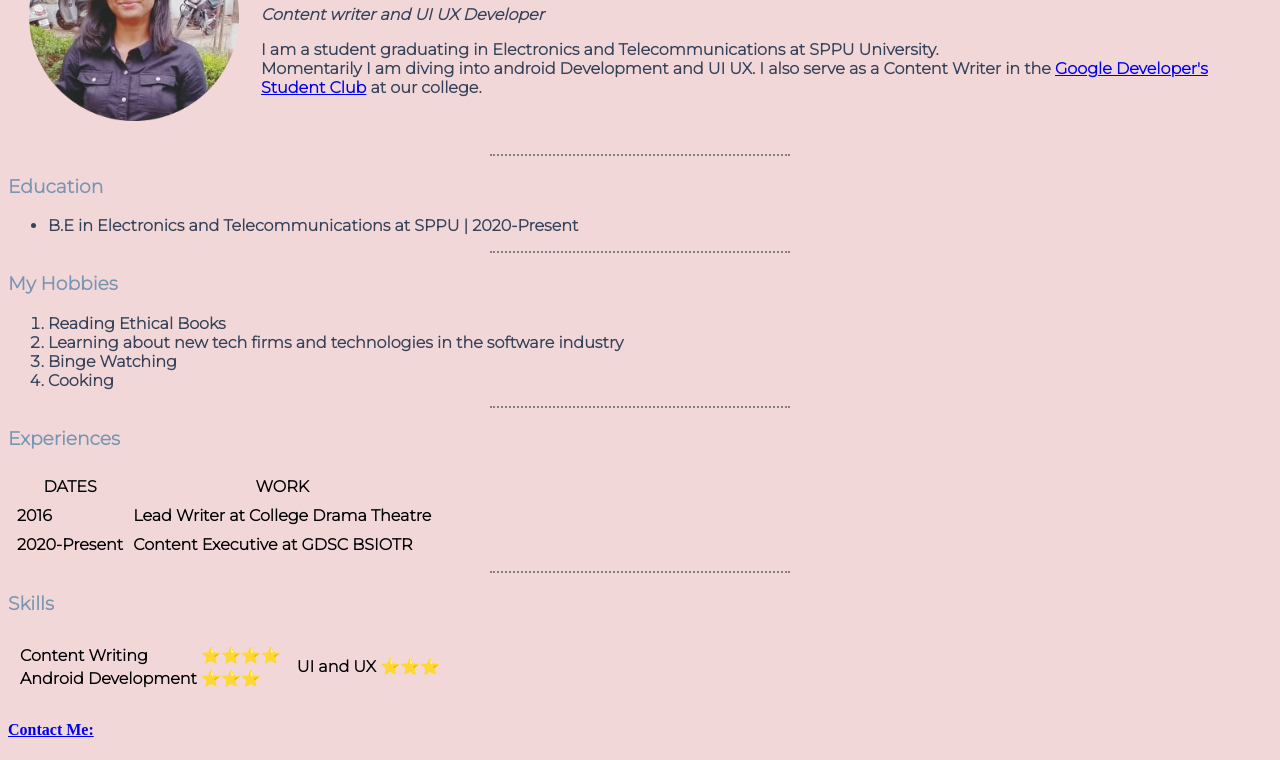
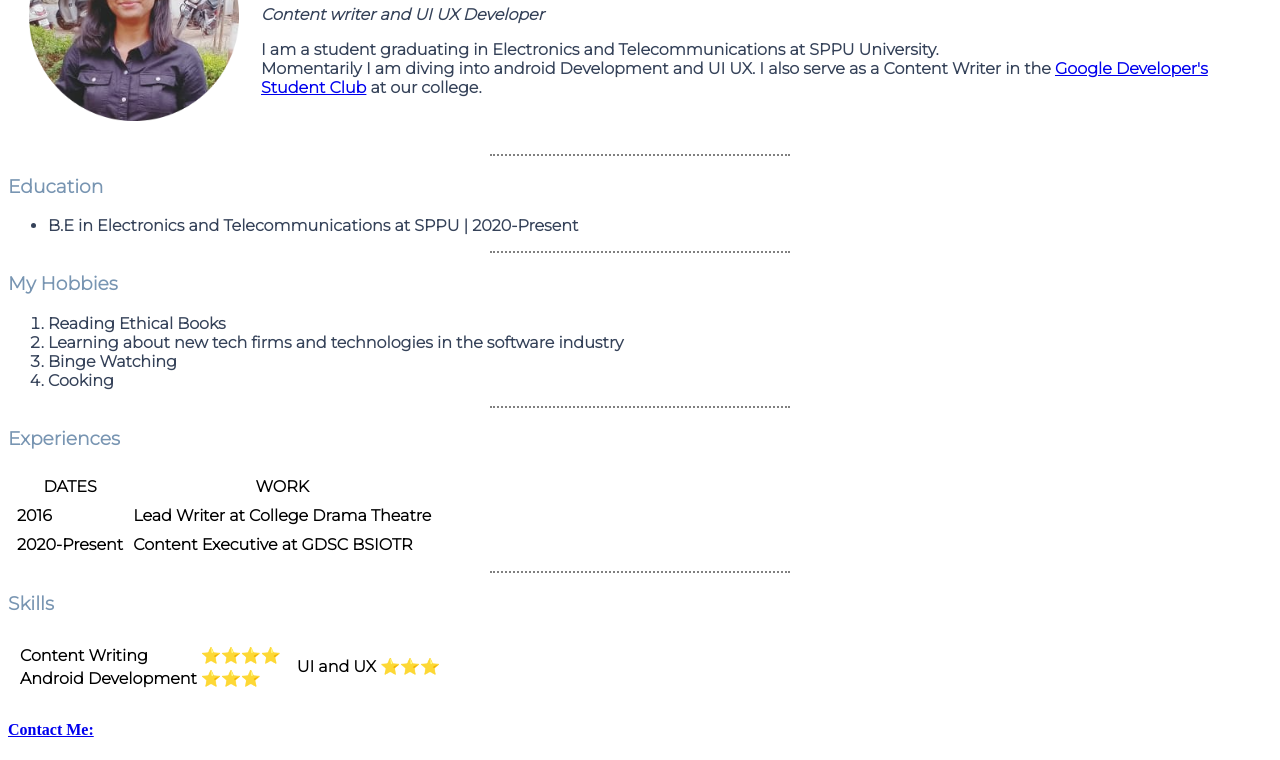
Before and after one commit to JanhaviS29/My-personal-Portfolio, a plain HTML site: page index.html in a window 1280 px wide. Shown: the part 118-878 px from the top of the page. Drawn offline with Linux system fonts and the light colour scheme.

Commit message:
Update styles.css

```diff
--- a/styles.css
+++ b/styles.css
@@ -2,9 +2,7 @@ img {
   height: 210px;
 }
 
-body {
-  background-color: #F2D7D9;
-}
+
 
 label {
   font-family: 'Montserrat', sans-serif;
```
